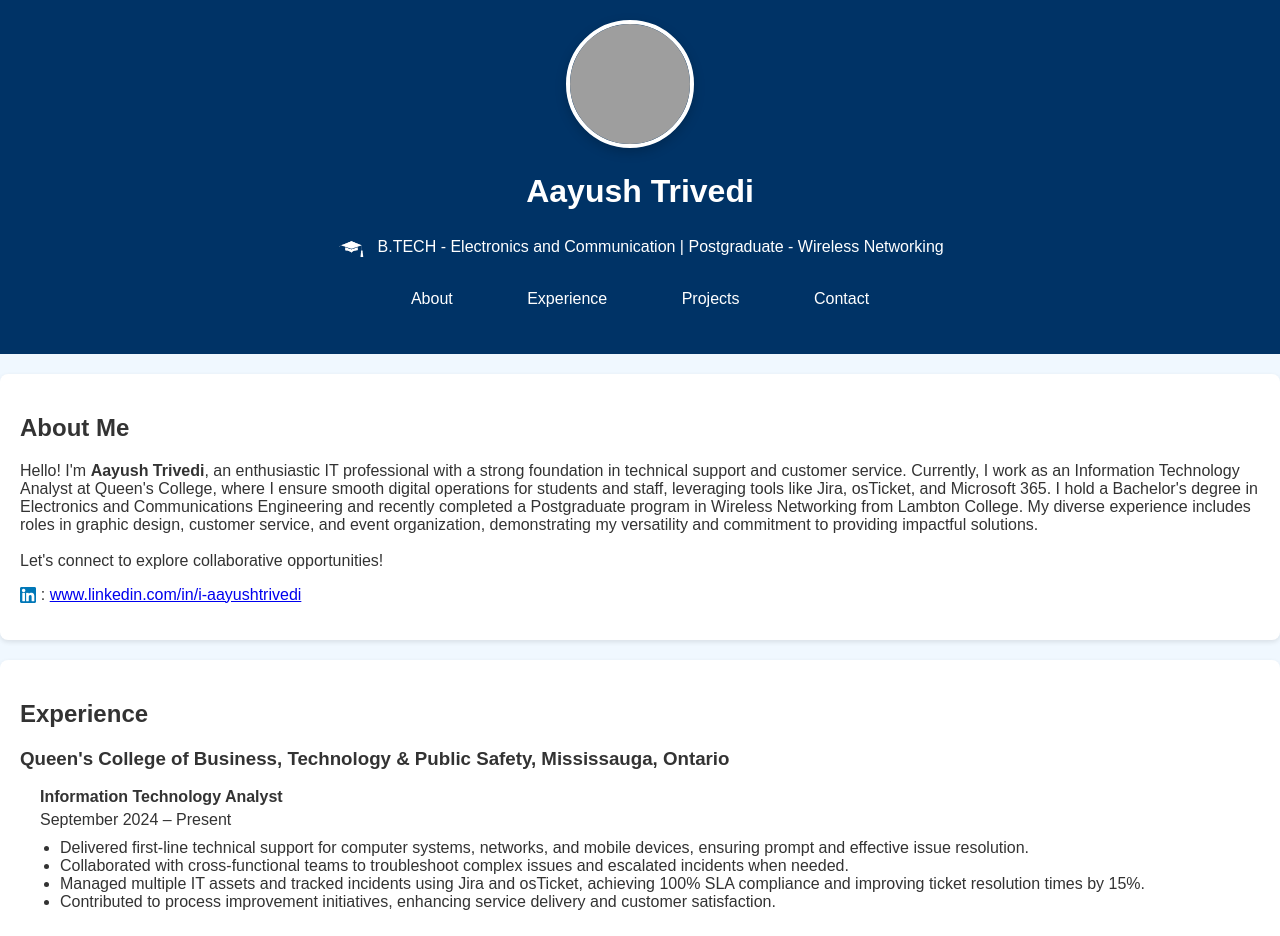
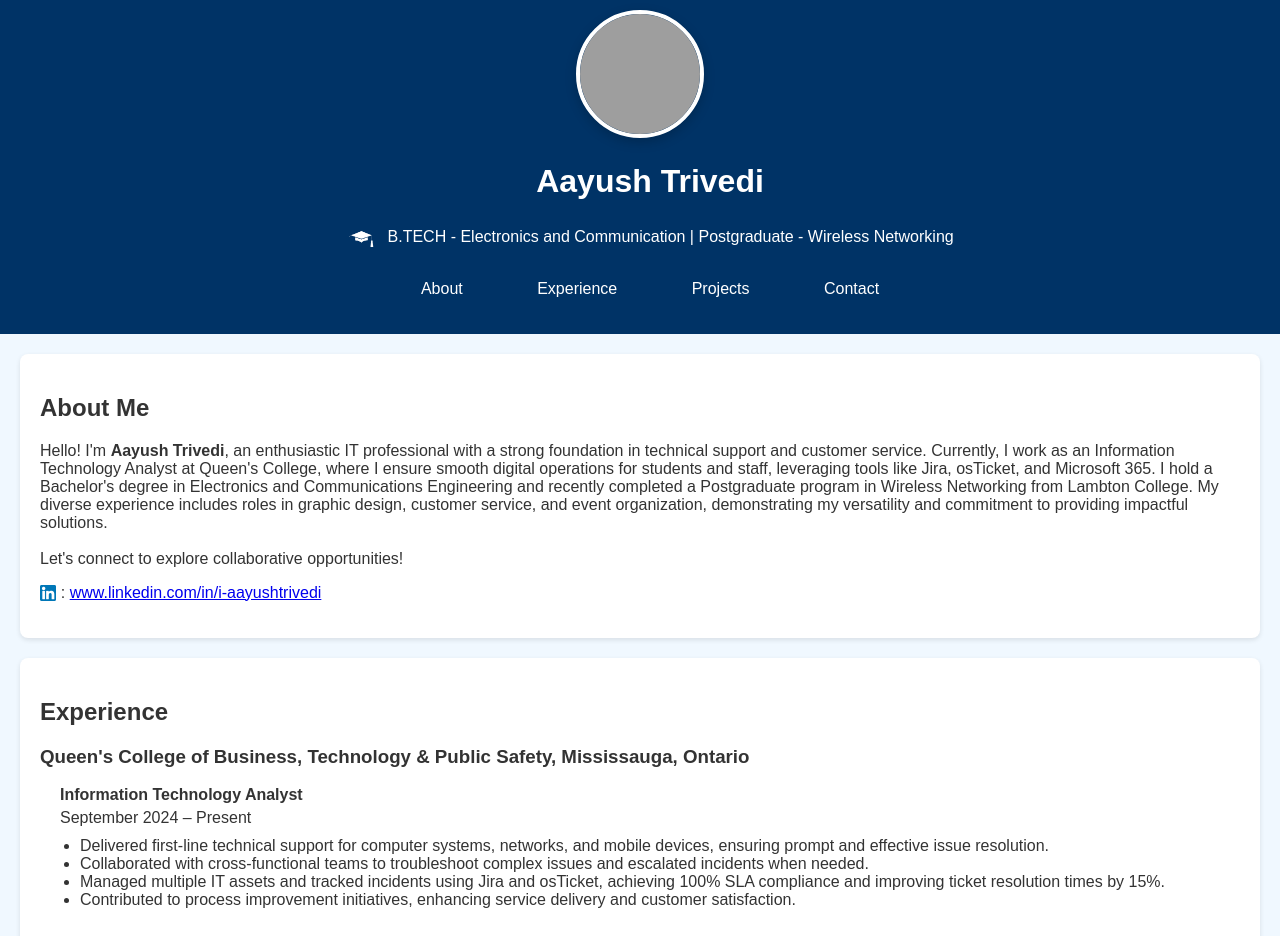
Before and after one commit to iaayushtrivedi/PortfolioWebsite, a plain HTML site: page index.html in a window 1280 px wide. Shown: the top 936 px of the page. Drawn offline with Linux system fonts and the light colour scheme; grey boxes are pictures that could not be loaded.

Commit message:
styles.css

```diff
--- a/styles.css
+++ b/styles.css
@@ -10,9 +10,12 @@ body {
 header {
     background-color: #003366; /* Dark blue */
     color: white;
-    padding: 20px;
+    padding: 10px;
+    width: 100%;
     text-align: center;
 }
+
+
 
 /* Navigation Bar */
 
@@ -63,7 +66,7 @@ nav ul li a:hover {
 
 
 section {
-    margin: 20px 0;
+    margin: 20px;
     padding: 20px;
     background-color: white;
     border-radius: 8px;
@@ -79,11 +82,20 @@ footer {
     padding: 10px;
     background-color: #003366; /* Dark blue */
     color: white;
-    text-decoration: none;
     position: relative;
     bottom: 0;
     width: 100%;
 }
+
+footer a {
+    color: white; /* Match the footer text color */
+    text-decoration: underline;
+}
+
+footer a:hover {
+    color: #cccccc; /* Optional: Change color on hover */
+}
+
 
 .linkedin-logo {
     width: 1em; /* Matches the font height */
@@ -100,7 +112,7 @@ footer {
 }
 
 #experience {
-    margin: 20px 0;
+    margin: 20px;
     padding: 20px;
     background-color: white;
     border-radius: 8px;
```
